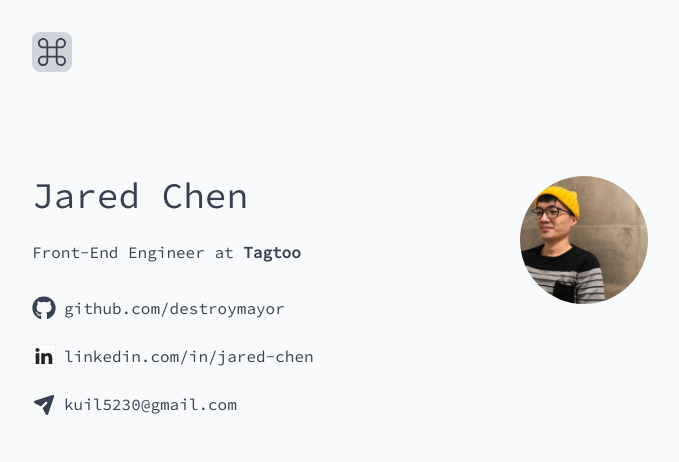
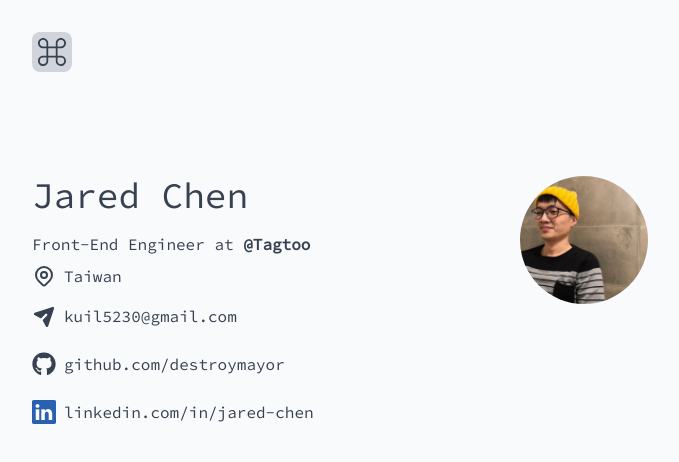
Before and after one commit to destroymayor/jared, a Next.js app: page / in a window 1280 px wide. Shown: the top 462 px of the page, without its empty margins (272-951 px from the left). Built offline with nearby package versions, Linux system fonts and the light colour scheme.

Commit message:
chore: Update style

```diff
--- a/src/components/CommandPalette/CommandPalette.js
+++ b/src/components/CommandPalette/CommandPalette.js
@@ -70,7 +70,7 @@ const CommandPalette = () => {
       title: 'Theme',
       children: [
         {
-          icon: <SunIcon className="h-6 w-6" />,
+          icon: <SunIcon className="h-6 w-6 text-amber-500" />,
           title: 'Light',
           click: () => setTheme('light'),
         },
--- a/src/components/Common/Icons.js
+++ b/src/components/Common/Icons.js
@@ -20,11 +20,11 @@ export const LinkedinIcon = (props) => (
     <g fill="none">
       <path
         d="M0 18.338C0 8.216 8.474 0 18.92 0h218.16C247.53 0 256 8.216 256 18.338v219.327C256 247.79 247.53 256 237.08 256H18.92C8.475 256 0 247.791 0 237.668V18.335z"
-        fill="#fcfcfc"
+        fill="#2961b2"
       />
       <path
         d="M77.796 214.238V98.986H39.488v115.252H77.8zM58.65 83.253c13.356 0 21.671-8.85 21.671-19.91-.25-11.312-8.315-19.915-21.417-19.915-13.111 0-21.674 8.603-21.674 19.914 0 11.06 8.312 19.91 21.169 19.91h.248zM99 214.238h38.305v-64.355c0-3.44.25-6.889 1.262-9.346 2.768-6.885 9.071-14.012 19.656-14.012 13.858 0 19.405 10.568 19.405 26.063v61.65h38.304v-66.082c0-35.399-18.896-51.872-44.099-51.872-20.663 0-29.738 11.549-34.78 19.415h.255V98.99H99.002c.5 10.812-.003 115.252-.003 115.252z"
-        fill="#222222"
+        fill="#ffffff"
       />
     </g>
   </svg>
--- a/src/data/contact.js
+++ b/src/data/contact.js
@@ -2,6 +2,12 @@ import { PaperAirplaneIcon } from '@heroicons/react/solid';
 import { GithubIcon, LinkedinIcon } from '@/components/Common/Icons';
 
 const data = [
+  {
+    link: 'mailto:kuil5230@gmail.com',
+    title: 'kuil5230@gmail.com',
+    label: 'Gmail',
+    icon: <PaperAirplaneIcon className="h-6 w-6 translate-x-[3px] translate-y-[-2px] rotate-45" />,
+  },
   {
     link: 'https://github.com/destroymayor',
     title: 'github.com/destroymayor',
@@ -14,12 +20,6 @@ const data = [
     label: 'Linkedin',
     icon: <LinkedinIcon className="h-6 w-6" />,
   },
-  {
-    link: 'mailto:kuil5230@gmail.com',
-    title: 'kuil5230@gmail.com',
-    label: 'Gmail',
-    icon: <PaperAirplaneIcon className="h-6 w-6 translate-x-[3px] translate-y-[-2px] rotate-45" />,
-  },
 ];
 
 export default data;
--- a/src/pages/index.js
+++ b/src/pages/index.js
@@ -3,6 +3,7 @@ import avatar from '@/public/images/avatar.webp';
 
 import CircleSpring from '@/components/Common/CircleSpring';
 import Link from '@/components/Common/Link';
+import { LocationMarkerIcon } from '@heroicons/react/outline';
 
 import contact from '@/data/contact';
 
@@ -12,10 +13,17 @@ export default function HomePage() {
   return (
     <section className="relative flex flex-col-reverse items-start gap-4 rounded-md dark:bg-opacity-0 sm:flex-row sm:pt-20">
       <div className="flex flex-1 flex-col gap-y-2">
-        <h1 className="text-2xl sm:text-4xl">Jared Chen</h1>
-        <h2 className="text-md py-4 text-gray-700 dark:text-gray-200">
-          Front-End Engineer at <span className="font-semibold">Tagtoo</span>
+        <h1 className="pb-2 text-2xl sm:text-4xl">Jared Chen</h1>
+        <h2 className="text-md text-gray-700 dark:text-gray-200">
+          <span>Front-End Engineer at </span>
+          <Link href="https://github.com/Tagtoo">
+            <span className="font-semibold">@Tagtoo</span>
+          </Link>
         </h2>
+        <div className="flex items-center gap-2">
+          <LocationMarkerIcon className="h-6 w-6" />
+          <span>Taiwan</span>
+        </div>
 
         <ul className="flex flex-col items-start justify-center gap-2">
           {contact.map((item) => (
```
